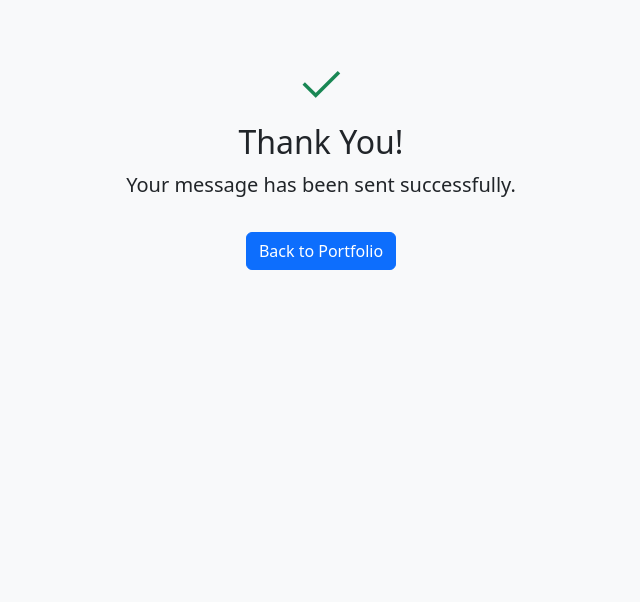
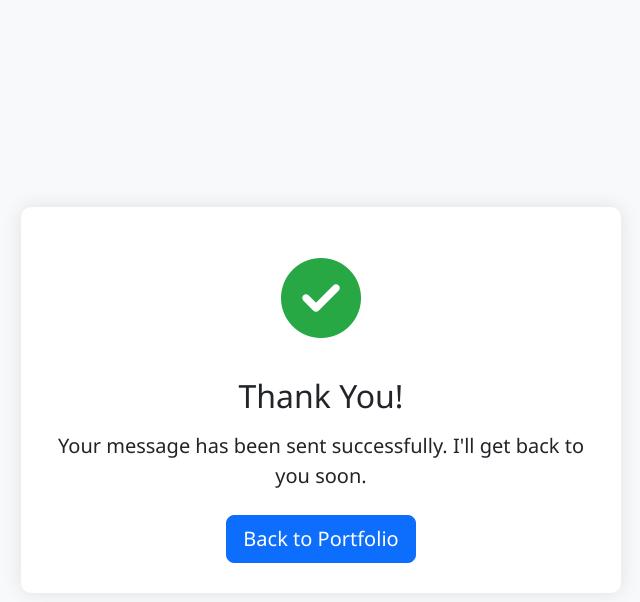
Before and after one commit to Jagadesh5103/portfolio, a plain HTML site: page thankyou.html in a window 1280 px wide. Shown: the whole page, without its empty margins (319-959 px from the left). Drawn offline with nearby package versions, Linux system fonts and the light colour scheme.

Commit message:
Update thankyou.html

```diff
--- a/thankyou.html
+++ b/thankyou.html
@@ -5,13 +5,39 @@
     <meta name="viewport" content="width=device-width, initial-scale=1.0">
     <title>Thank You</title>
     <link href="https://cdn.jsdelivr.net/npm/bootstrap@5.3.0/dist/css/bootstrap.min.css" rel="stylesheet">
+    <link rel="stylesheet" href="https://cdnjs.cloudflare.com/ajax/libs/font-awesome/6.4.0/css/all.min.css">
+    <style>
+        body {
+            background-color: #f8f9fa;
+            font-family: 'Segoe UI', Tahoma, Geneva, Verdana, sans-serif;
+            height: 100vh;
+            display: flex;
+            align-items: center;
+            justify-content: center;
+        }
+        .thank-you-container {
+            max-width: 600px;
+            padding: 30px;
+            background: white;
+            border-radius: 10px;
+            box-shadow: 0 0 20px rgba(0,0,0,0.1);
+            text-align: center;
+        }
+        .checkmark {
+            color: #28a745;
+            font-size: 80px;
+            margin-bottom: 20px;
+        }
+    </style>
 </head>
-<body class="bg-light">
-    <div class="container py-5 text-center">
-        <h1 class="display-4 text-success">✓</h1>
-        <h2>Thank You!</h2>
-        <p class="lead">Your message has been sent successfully.</p>
-        <a href="index.html" class="btn btn-primary mt-3">Back to Portfolio</a>
+<body>
+    <div class="thank-you-container">
+        <div class="checkmark">
+            <i class="fas fa-check-circle"></i>
+        </div>
+        <h2 class="mb-3">Thank You!</h2>
+        <p class="lead mb-4">Your message has been sent successfully. I'll get back to you soon.</p>
+        <a href="index.html" class="btn btn-primary btn-lg">Back to Portfolio</a>
     </div>
 </body>
 </html>
```
